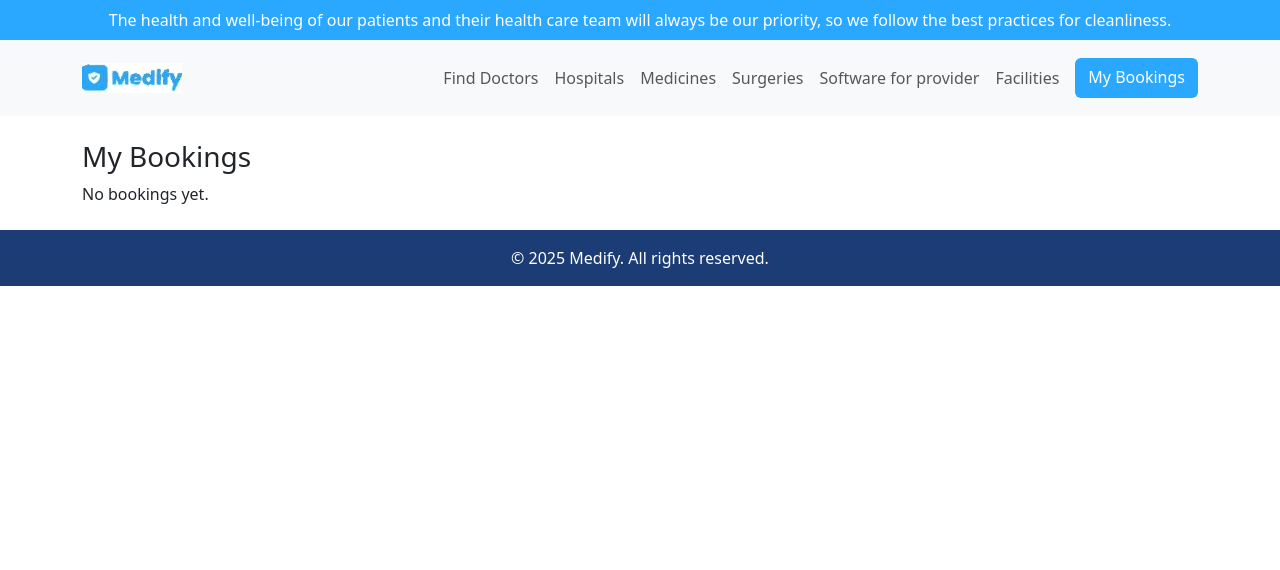
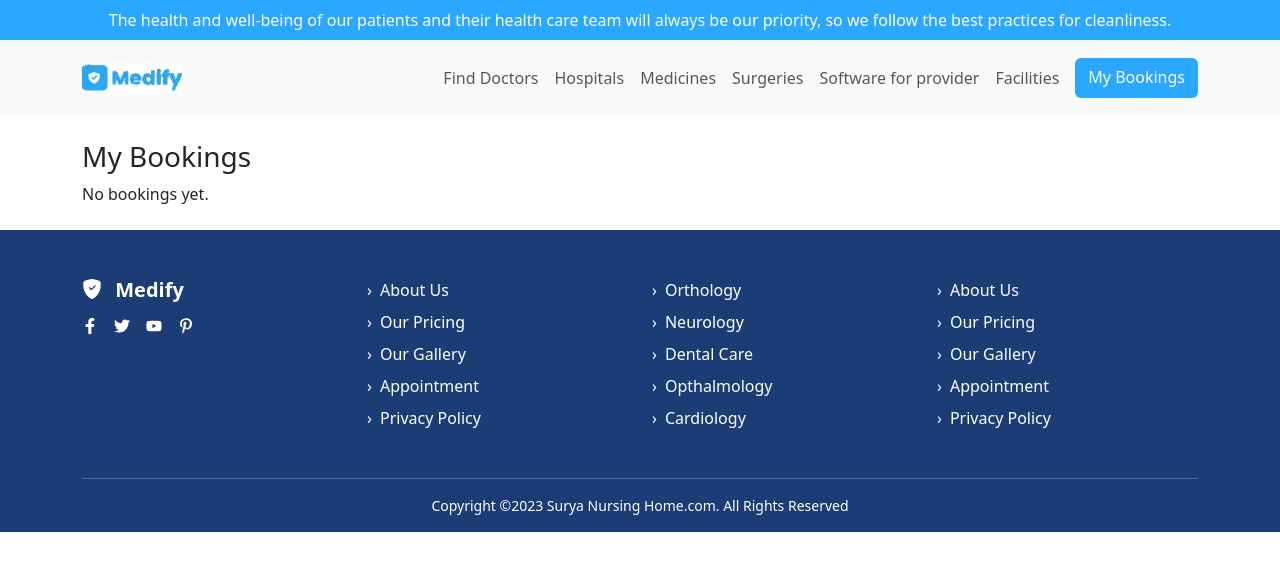
Before and after one commit to Hemavathylakisha/BUILDOUT_XMEDIFY_APP, a React (Vite) app: page /my-bookings in a window 1280 px wide. Shown: the top 570 px of the page. Built offline with nearby package versions, Linux system fonts and the light colour scheme.

Commit message:
footer added

```diff
--- a/src/components/Footer/Footer.jsx
+++ b/src/components/Footer/Footer.jsx
@@ -1,9 +1,54 @@
 import React from "react";
+import { FaFacebookF, FaTwitter, FaYoutube, FaPinterestP } from "react-icons/fa";
+import "bootstrap/dist/css/bootstrap.min.css";
+import FooterLink from "./FooterLink";
 
-const Footer = () => (
-  <footer className="text-center py-3 mt-auto" style={{background:"#1B3C74",color:"#ffffff"}}>
-    <p className="mb-0">© 2025 Medify. All rights reserved.</p>
-  </footer>
-);
+
+const Footer = () => {
+  const columnLinks = [
+    ["About Us", "Our Pricing", "Our Gallery", "Appointment", "Privacy Policy"],
+    ["Orthology", "Neurology", "Dental Care", "Opthalmology", "Cardiology"],
+    ["About Us", "Our Pricing", "Our Gallery", "Appointment", "Privacy Policy"]
+  ];
+
+  return (
+    <footer className="text-white pt-5 pb-3" style={{
+      background:"#1B3C74"
+    }}>
+      <div className="container">
+        <div className="row">
+          {/* Logo & Social Icons */}
+          <div className="col-md-3 mb-4">
+            <h5 className="fw-bold mb-3">
+              <i className="bi bi-shield-fill-check me-2"></i> Medify
+            </h5>
+            <div className="d-flex gap-3">
+              <FaFacebookF />
+              <FaTwitter />
+              <FaYoutube />
+              <FaPinterestP />
+            </div>
+          </div>
+
+          {/* Link Columns */}
+          <div className="col-md-9">
+            <div className="row">
+              {columnLinks.map((links, idx) => (
+                <div className="col-6 col-md-4 mb-3" key={idx}>
+                  <FooterLink links={links} />
+                </div>
+              ))}
+            </div>
+          </div>
+        </div>
+
+        <hr className="border-light" />
+        <div className="text-center small">
+          Copyright ©2023 Surya Nursing Home.com. All Rights Reserved
+        </div>
+      </div>
+    </footer>
+  );
+};
 
 export default Footer;
--- a/src/components/Footer/FooterLink.jsx
+++ b/src/components/Footer/FooterLink.jsx
@@ -0,0 +1,16 @@
+// src/Components/Footer/FooterLink.jsx
+import React from "react";
+
+const FooterLink = ({ links = [] }) => {
+  return (
+    <ul className="list-unstyled">
+      {links.map((text, index) => (
+        <li key={index} className="mb-2">
+          <span className="me-2">›</span>{text}
+        </li>
+      ))}
+    </ul>
+  );
+};
+
+export default FooterLink;
```
